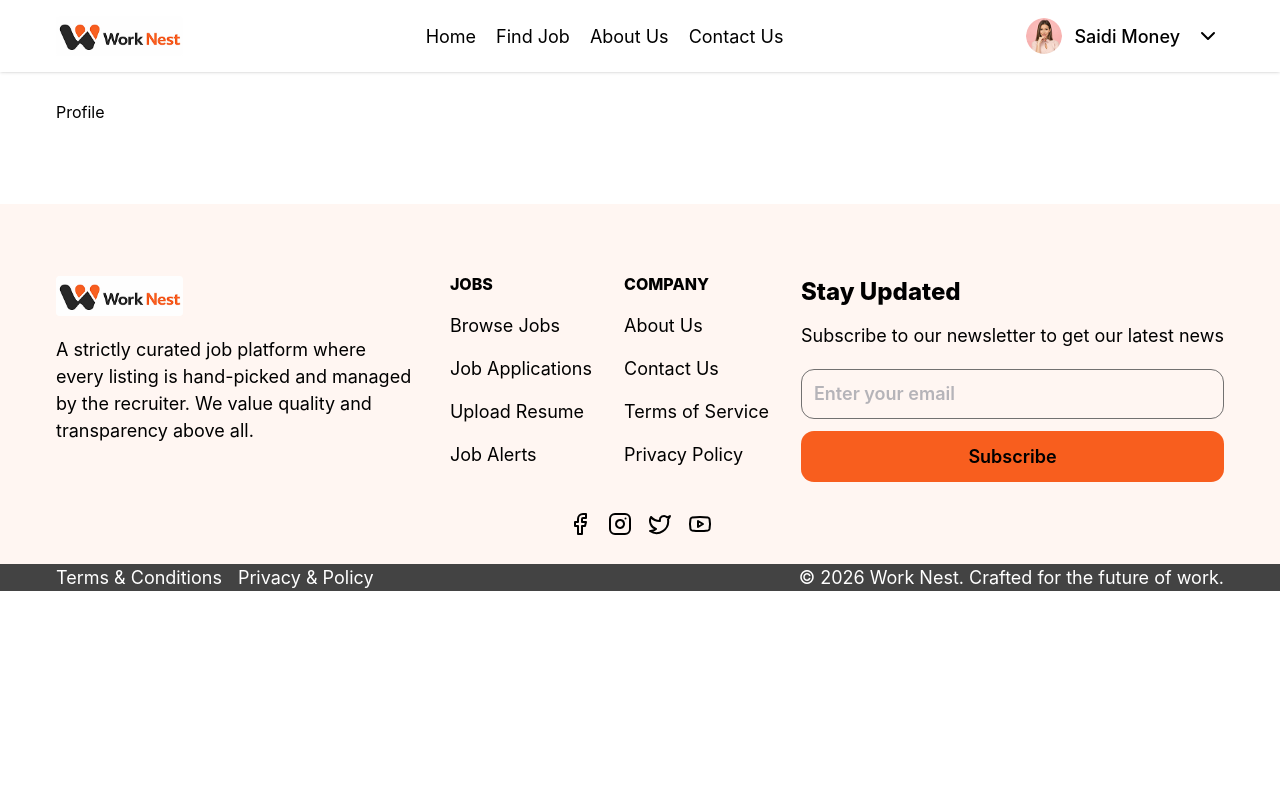
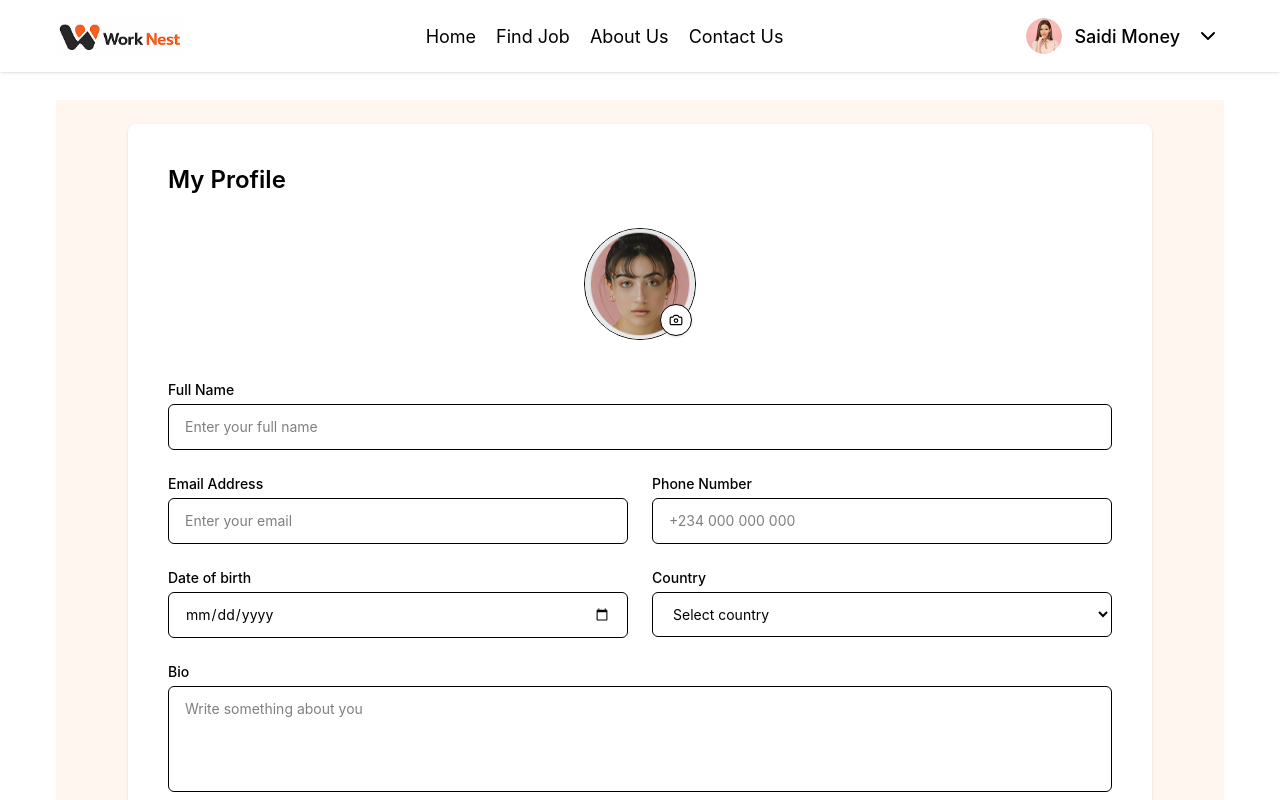
Before and after one commit to Wayles-D/Worknest, a React (Vite) app: page /profile in a window 1280 px wide. Shown: the top 800 px of the page. Built offline with nearby package versions, Linux system fonts and the light colour scheme; a web font is replaced by a local one.

Commit message:
feat:profilepage

```diff
--- a/package.json
+++ b/package.json
@@ -12,7 +12,7 @@
   "dependencies": {
     "@hookform/resolvers": "^5.2.2",
     "@tailwindcss/vite": "^4.1.18",
-    "@tanstack/react-query": "^5.90.19",
+    "@tanstack/react-query": "^5.90.20",
     "axios": "^1.13.2",
     "lucide-react": "^0.562.0",
     "react": "^19.2.0",
--- a/src/pages/Profile.jsx
+++ b/src/pages/Profile.jsx
@@ -1,7 +1,192 @@
-import React from 'react'
+import { useState, useRef } from "react";
+import { useMutation } from "@tanstack/react-query";
+import { Camera } from "lucide-react";
+import AvatarPlaceholder from "@/assets/images/avatar-placeholder.png";
 
-export default function Profile() {
+
+const submitProfile = async (data) => {
+  await new Promise((res) => setTimeout(res, 1000));
+  console.log("Profile saved:", data);
+  return data;
+};
+
+
+const Profile = () => {
+  const fileInputRef = useRef(null);
+
+  const [avatarPreview, setAvatarPreview] = useState(null);
+  const [form, setForm] = useState({
+    fullName: "",
+    email: "",
+    phone: "",
+    dob: "",
+    country: "",
+    bio: "",
+  });
+
+  const mutation = useMutation({
+    mutationFn: submitProfile,
+  });
+
+  const avatarSrc = avatarPreview || AvatarPlaceholder;
+
+  const handleAvatarChange = (e) => {
+    const file = e.target.files[0];
+    if (!file) return;
+
+    const previewUrl = URL.createObjectURL(file);
+    setAvatarPreview(previewUrl);
+  };
+
+  const handleChange = (e) => {
+    setForm({ ...form, [e.target.name]: e.target.value });
+  };
+
+  const handleSubmit = (e) => {
+    e.preventDefault();
+    mutation.mutate({
+      ...form,
+      avatar: avatarPreview,
+    });
+  };
+
   return (
-    <div>Profile</div>
-  )
-}
+    <div className="min-h-screen bg-[#FFF6F0] px-4 py-6 md:px-10">
+      <div className="max-w-5xl mx-auto bg-white rounded-lg shadow-sm p-6 md:p-10">
+        {/* Title */}
+        <h1 className="text-xl md:text-2xl font-semibold mb-8">My Profile</h1>
+
+        {/* Avatar */}
+        <div className="flex justify-center mb-10">
+          <div className="relative w-24 h-24 md:w-28 md:h-28">
+            <img
+              src={avatarSrc}
+              alt="Profile"
+              className="w-full h-full rounded-full object-cover border"
+            />
+
+            <button
+              type="button"
+              onClick={() => fileInputRef.current.click()}
+              className="absolute bottom-1 right-1 bg-white p-2 rounded-full shadow border"
+            >
+              <Camera size={14} />
+            </button>
+
+            <input
+              ref={fileInputRef}
+              type="file"
+              accept="image/*"
+              onChange={handleAvatarChange}
+              className="hidden"
+            />
+          </div>
+        </div>
+
+        {/* Form */}
+        <form onSubmit={handleSubmit} className="space-y-6">
+          <div>
+            <label className="block text-sm font-medium mb-1">Full Name</label>
+            <input
+              name="fullName"
+              value={form.fullName}
+              onChange={handleChange}
+              placeholder="Enter your full name"
+              className="w-full border rounded-md px-4 py-3 text-sm"
+            />
+          </div>
+
+          <div className="grid grid-cols-1 md:grid-cols-2 gap-6">
+            <div>
+              <label className="block text-sm font-medium mb-1">
+                Email Address
+              </label>
+              <input
+                name="email"
+                value={form.email}
+                onChange={handleChange}
+                placeholder="Enter your email"
+                className="w-full border rounded-md px-4 py-3 text-sm"
+              />
+            </div>
+
+            <div>
+              <label className="block text-sm font-medium mb-1">
+                Phone Number
+              </label>
+              <input
+                name="phone"
+                value={form.phone}
+                onChange={handleChange}
+                placeholder="+234 000 000 000"
+                className="w-full border rounded-md px-4 py-3 text-sm"
+              />
+            </div>
+          </div>
+
+          <div className="grid grid-cols-1 md:grid-cols-2 gap-6">
+            <div>
+              <label className="block text-sm font-medium mb-1">
+                Date of birth
+              </label>
+              <input
+                name="dob"
+                type="date"
+                value={form.dob}
+                onChange={handleChange}
+                className="w-full border rounded-md px-4 py-3 text-sm"
+              />
+            </div>
+
+            <div>
+              <label className="block text-sm font-medium mb-1">Country</label>
+              <select
+                name="country"
+                value={form.country}
+                onChange={handleChange}
+                className="w-full border rounded-md px-4 py-3 text-sm"
+              >
+                <option value="">Select country</option>
+                <option>Nigeria</option>
+                <option>Ghana</option>
+                <option>Kenya</option>
+              </select>
+            </div>
+          </div>
+
+          <div>
+            <label className="block text-sm font-medium mb-1">Bio</label>
+            <textarea
+              name="bio"
+              value={form.bio}
+              onChange={handleChange}
+              rows={4}
+              placeholder="Write something about you"
+              className="w-full border rounded-md px-4 py-3 text-sm resize-none"
+            />
+          </div>
+
+          {/* Actions */}
+          <div className="flex justify-end pt-6">
+            <button
+              type="submit"
+              disabled={mutation.isLoading}
+              className="px-6 py-2 rounded-md bg-orange-500 text-white hover:bg-orange-600 disabled:opacity-50"
+            >
+              {mutation.isLoading ? "Saving..." : "Save Changes"}
+            </button>
+          </div>
+        </form>
+
+        {/* Success state */}
+        {mutation.isSuccess && (
+          <p className="text-sm text-green-600 mt-4">
+            Profile saved successfully.
+          </p>
+        )}
+      </div>
+    </div>
+  );
+};
+
+export default Profile;
```
Also changed, not shown: src/assets/images/avatar-placeholder.png (added), 1 other file (tests, documents, lock files or other folders).
